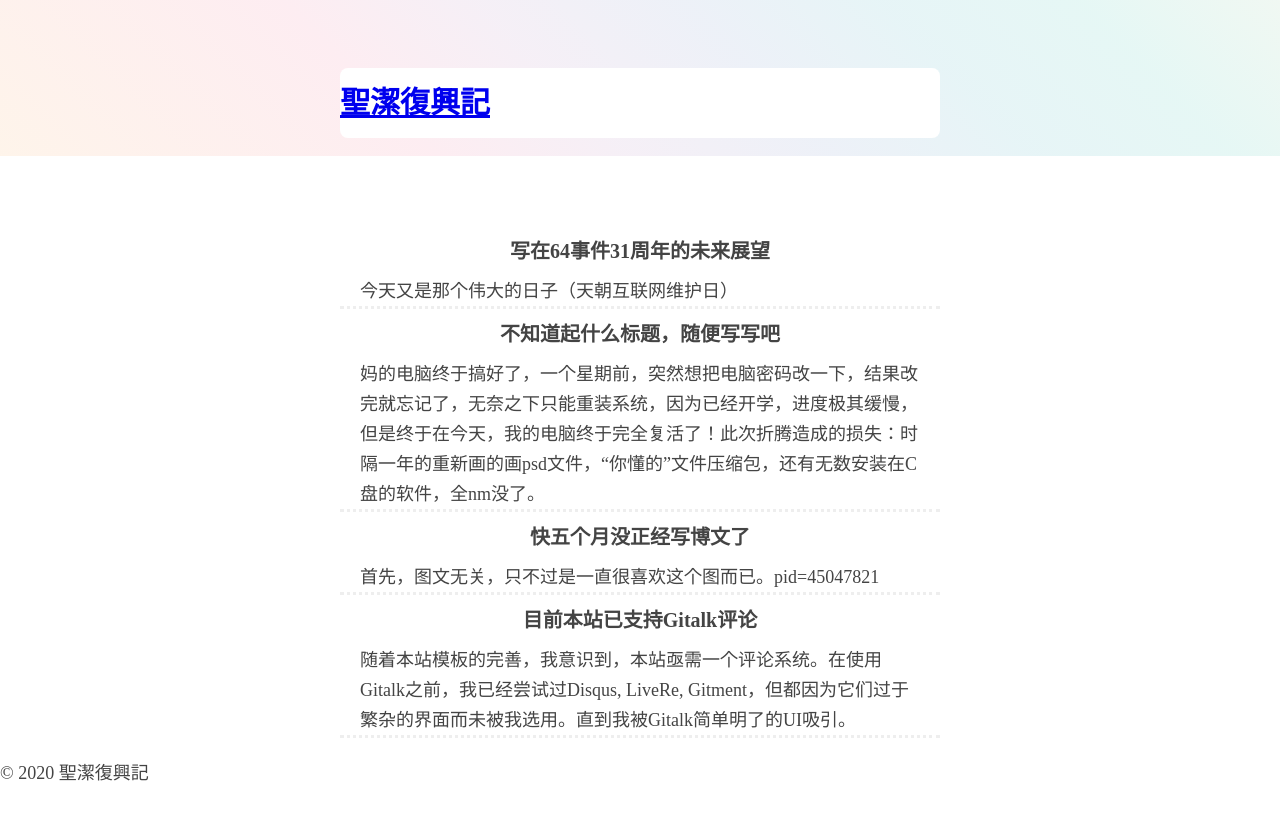
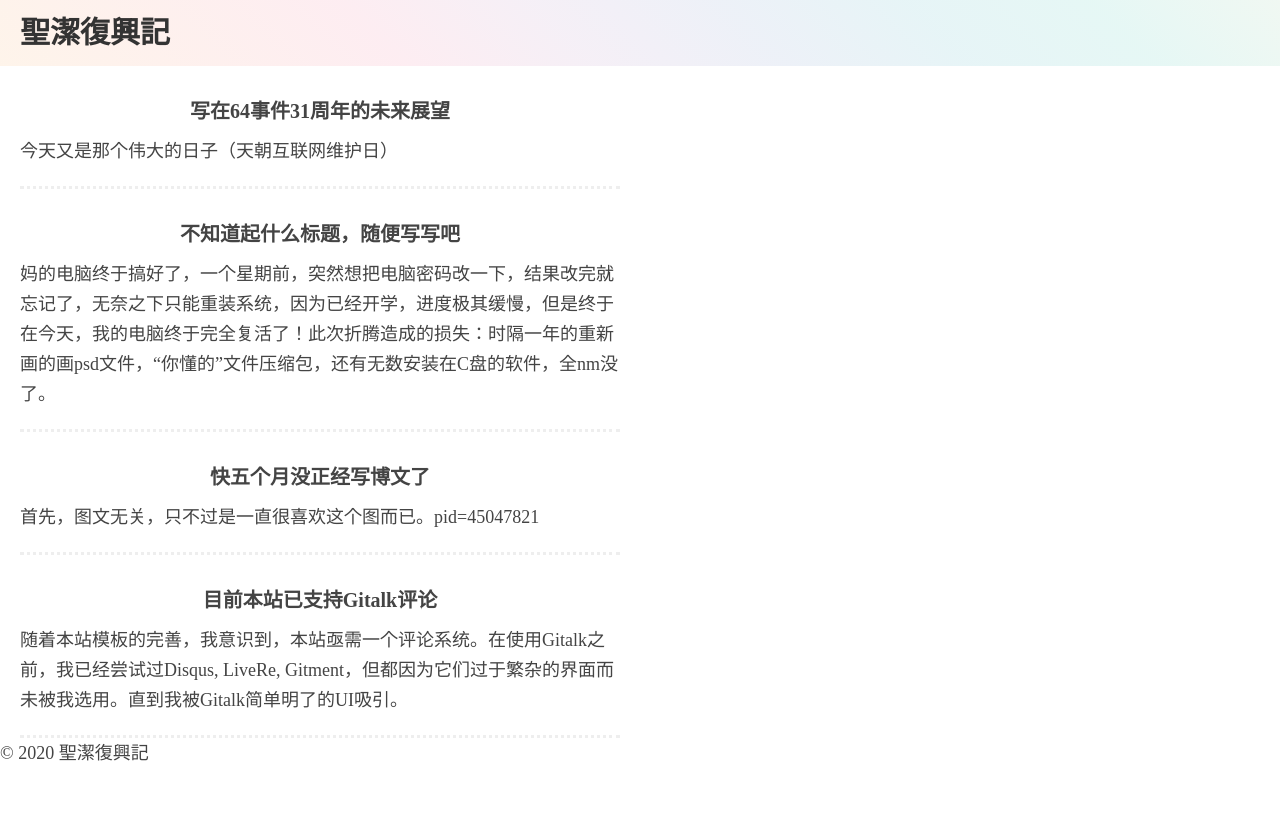
Before and after one commit to Jawutzh/nst, a Jekyll site: the page built from index.html, in a window 1280 px wide. Shown: the top 820 px of the page. Built offline with Jekyll 4.4.1, drawn with Linux system fonts in a browser that asks for light colours; the list of posts is cut into pages by our own code.

Commit message:
Update style.html

```diff
--- a/_includes/style.html
+++ b/_includes/style.html
@@ -14,17 +16,19 @@
 
 .wrapper{
 	width: 600px;
-	padding: 20px 0;
-    margin: 50px auto 0 auto;
-    background: #FFF;
-    border-radius: 8px;
+	padding: 0 20px;
 }
 .site-title{
 	font-weight: 900;
 	font-size: 30px;
+	color:#333;
+	text-decoration: unset;
+}
+.site-title: hover{
+	color: #555
 }
 .post-card{
-	padding: 0 20px;
+	padding: 20px 0;
     border-bottom: 3px dotted #EEE;
 }
 .post-card a{
```
Also changed, not shown: other parts of _includes/style.html (+3 -1 lines).
